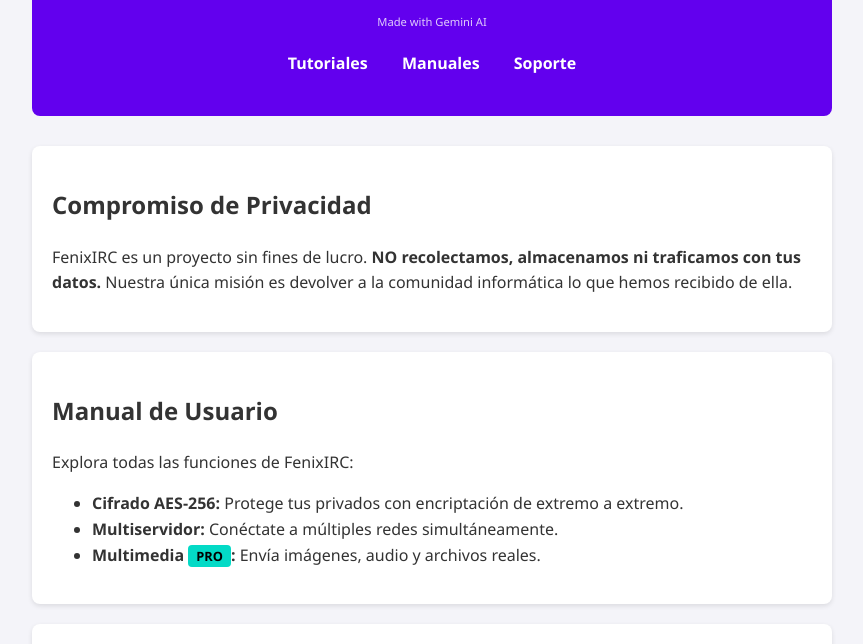
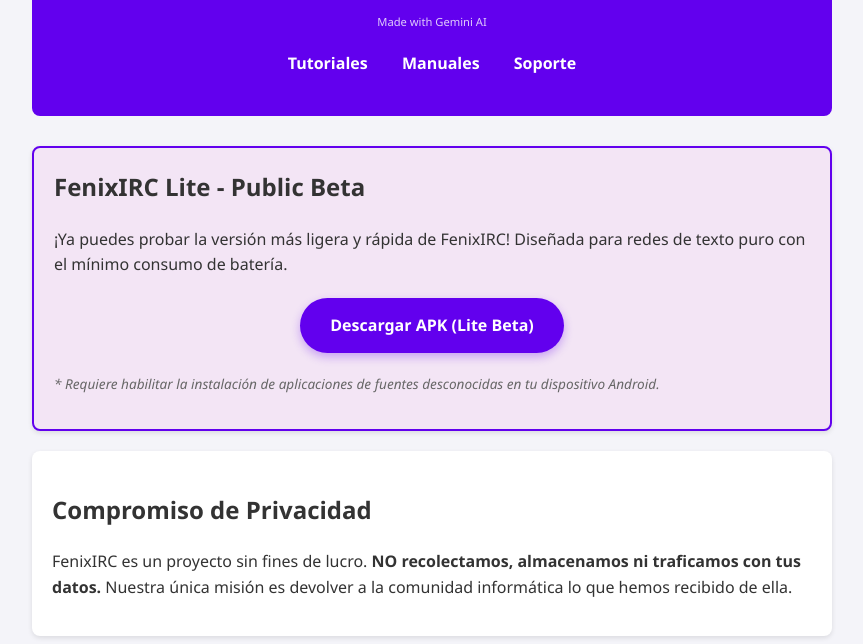
Before and after one commit to drthands-apps/IRCClient, a plain HTML site: page index.html in a window 1280 px wide. Shown: the part 156-800 px from the top of the page, without its empty margins (208-1071 px from the left). Drawn offline with Linux system fonts and the light colour scheme.

Commit message:
Web: Added prominent download section for Lite Beta.

```diff
--- a/index.html
+++ b/index.html
@@ -25,6 +25,15 @@
             <a href="support/index.html" style="color: white; margin: 0 15px; text-decoration: none; font-weight: bold;">Soporte</a>
         </nav>
     </header>
+
+    <div class="card" style="border: 2px solid #6200EE; background: #F3E5F5;">
+        <h2 style="margin-top: 0;">FenixIRC Lite - Public Beta</h2>
+        <p>¡Ya puedes probar la versión más ligera y rápida de FenixIRC! Diseñada para redes de texto puro con el mínimo consumo de batería.</p>
+        <div style="text-align: center; margin: 20px 0;">
+            <a href="https://github.com/drthands-apps/IRCClient/releases/latest" style="background: #6200EE; color: white; padding: 15px 30px; text-decoration: none; border-radius: 30px; font-weight: bold; display: inline-block; box-shadow: 0 4px 10px rgba(98, 0, 238, 0.3);">Descargar APK (Lite Beta)</a>
+        </div>
+        <p style="font-size: 0.85em; color: #666; font-style: italic;">* Requiere habilitar la instalación de aplicaciones de fuentes desconocidas en tu dispositivo Android.</p>
+    </div>
 
     <div class="card">
         <h2>Compromiso de Privacidad</h2>
```
